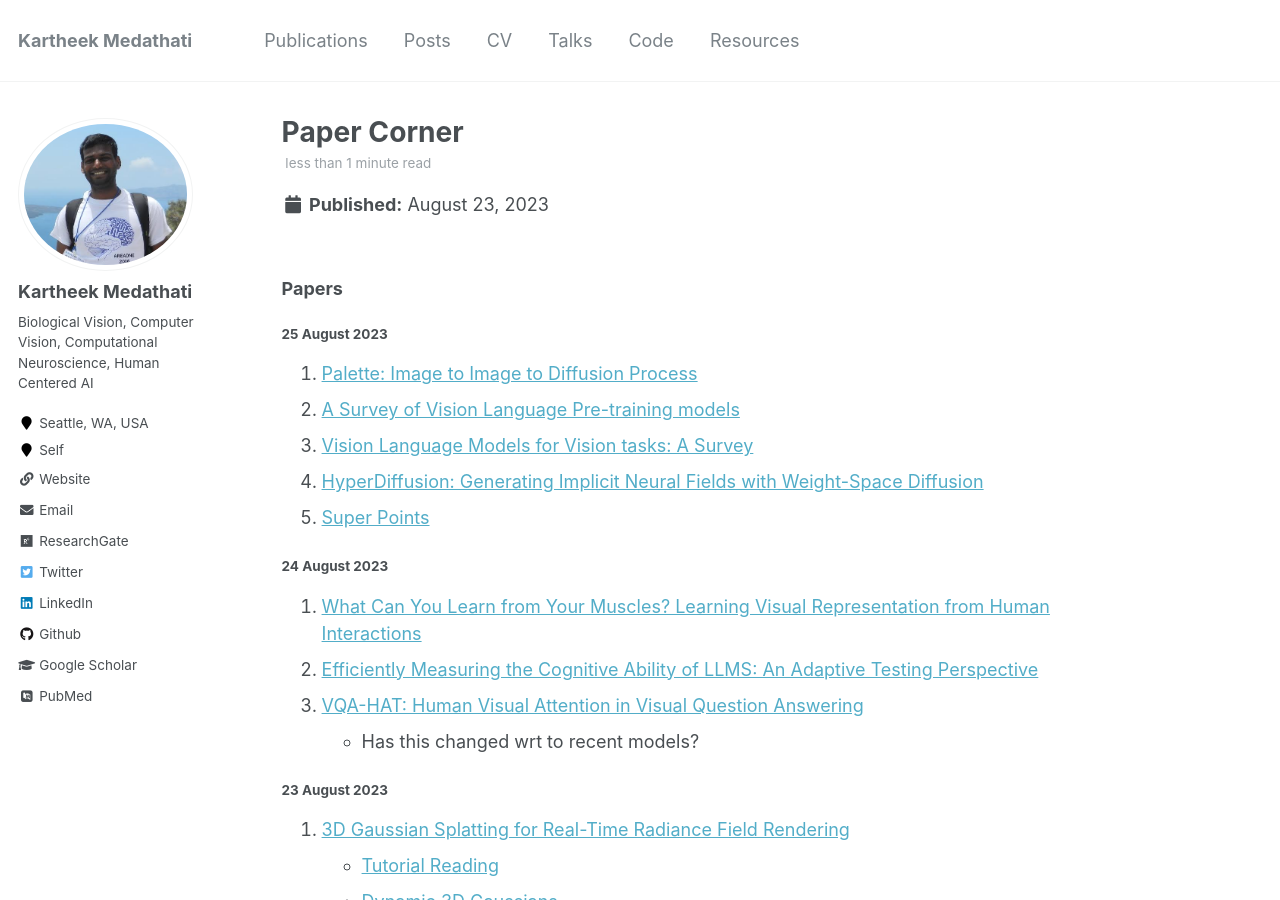
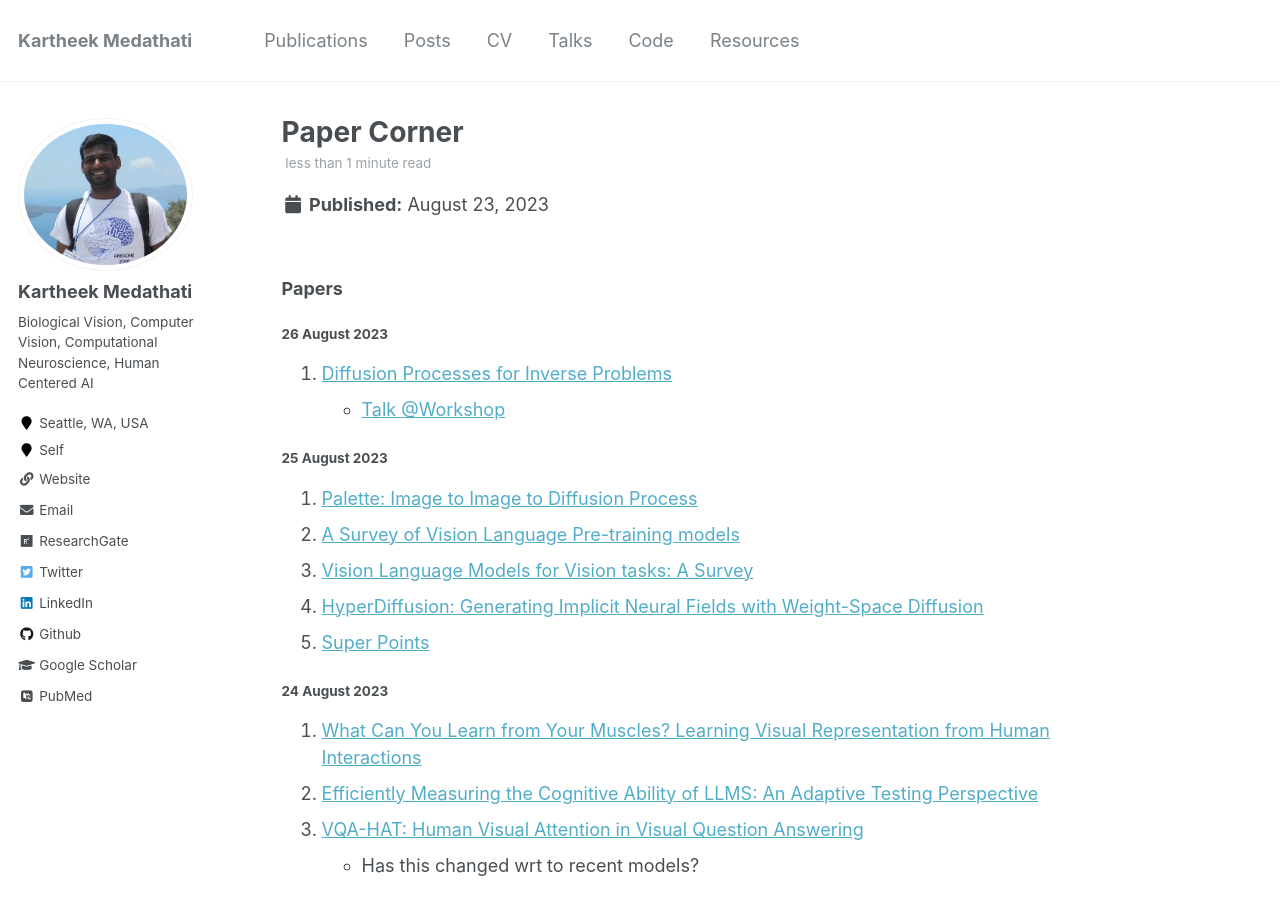
Before and after one commit to kartheekmedathati/kartheekmedathati.github.io, a Jekyll site: the page built from _posts/2023-08-23-Reading-blog-post-5.md, in a window 1280 px wide and 900 px high. Built offline with Jekyll 4.4.1, drawn with Linux system fonts in a browser that asks for light colours; some web fonts are replaced.

Commit message:
Added diffusion processes

```diff
--- a/_posts/2023-08-23-Reading-blog-post-5.md
+++ b/_posts/2023-08-23-Reading-blog-post-5.md
@@ -9,6 +9,12 @@ tags:
 ---
 
 ### Papers
+
+##### 26 August 2023
+
+1. [Diffusion Processes for Inverse Problems](https://www.icms.org.uk/sites/default/files/downloads/Workshops/2023/Jan-2023/Marcelo/Valentin%20De%20Bortoli%20.pdf)
+    - [Talk @Workshop](https://www.youtube.com/watch?v=DvUAiqTCMAg)
+
 
 ##### 25 August 2023
 
```
